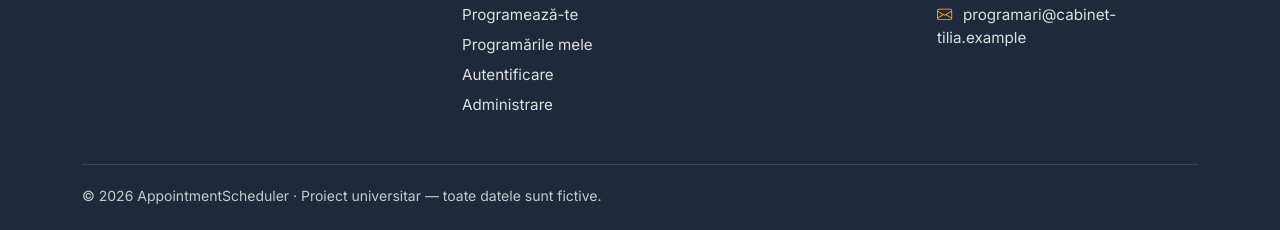
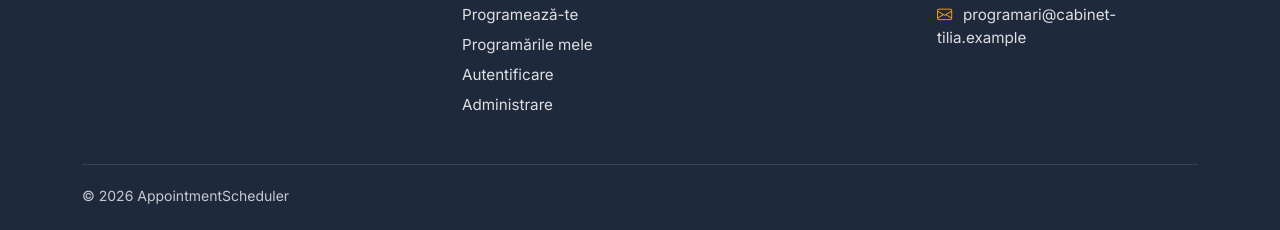
Before and after one commit to popa-crinuta/appointment-scheduler, a plain HTML site: page admin.html in a window 1280 px wide. Shown: the part 2154-2384 px from the top of the page. Drawn offline with nearby package versions, Linux system fonts and the light colour scheme.

Commit message:
README:corectare subsol

```diff
--- a/admin.html
+++ b/admin.html
@@ -459,7 +459,7 @@
         </div>
       </div>
       <div class="footer-bottom">
-        <p>© <span data-an-curent>2026</span> AppointmentScheduler · Proiect universitar — toate datele sunt fictive.</p>
+        <p>© <span data-an-curent>2026</span> AppointmentScheduler </p>
       </div>
     </div>
   </footer>
```
Also changed, not shown: autentificare.html (+1 -1 lines), programare.html (+1 -1 lines), programarile-mele.html (+1 -1 lines), servicii.html (+1 -1 lines).
